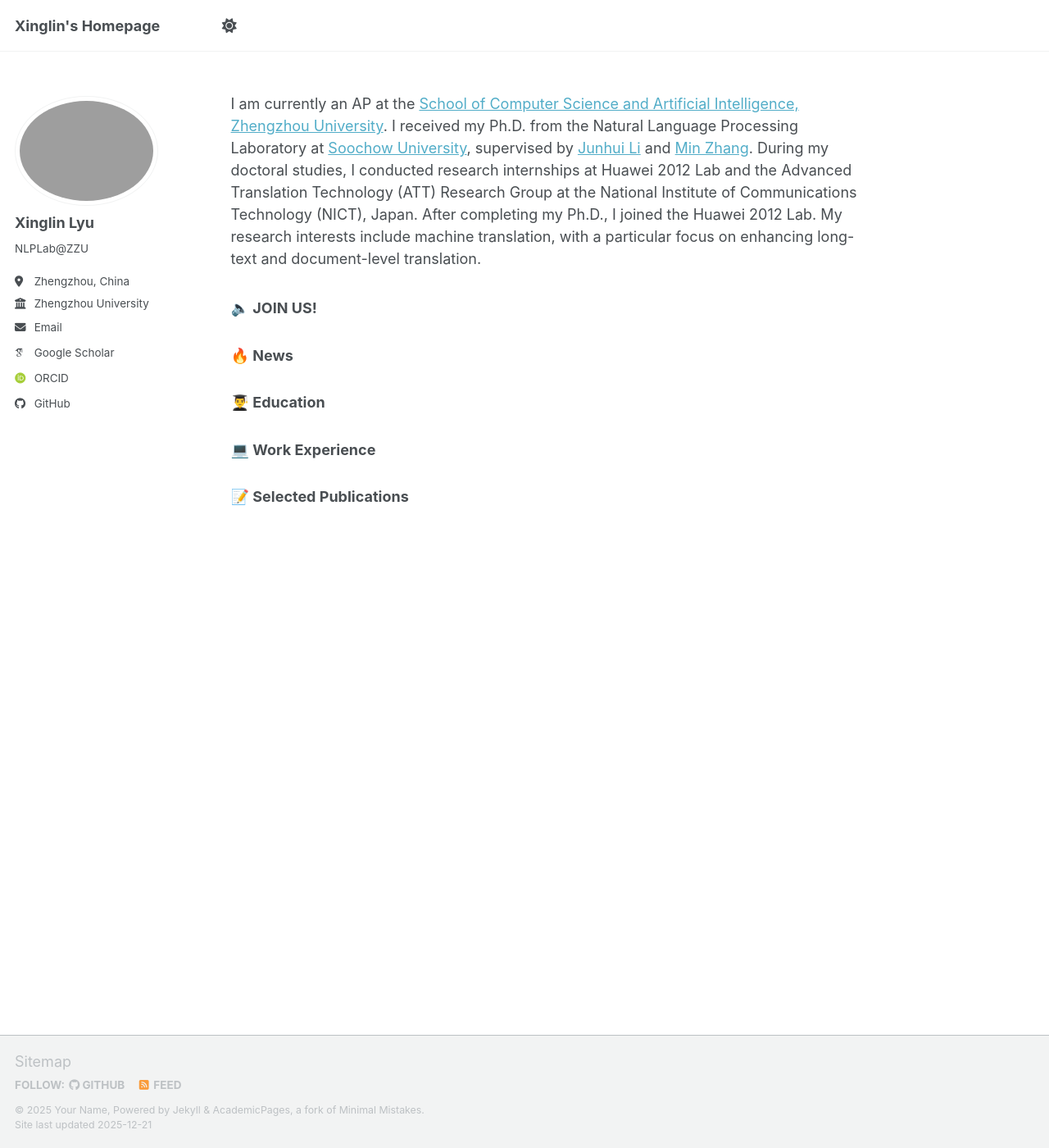
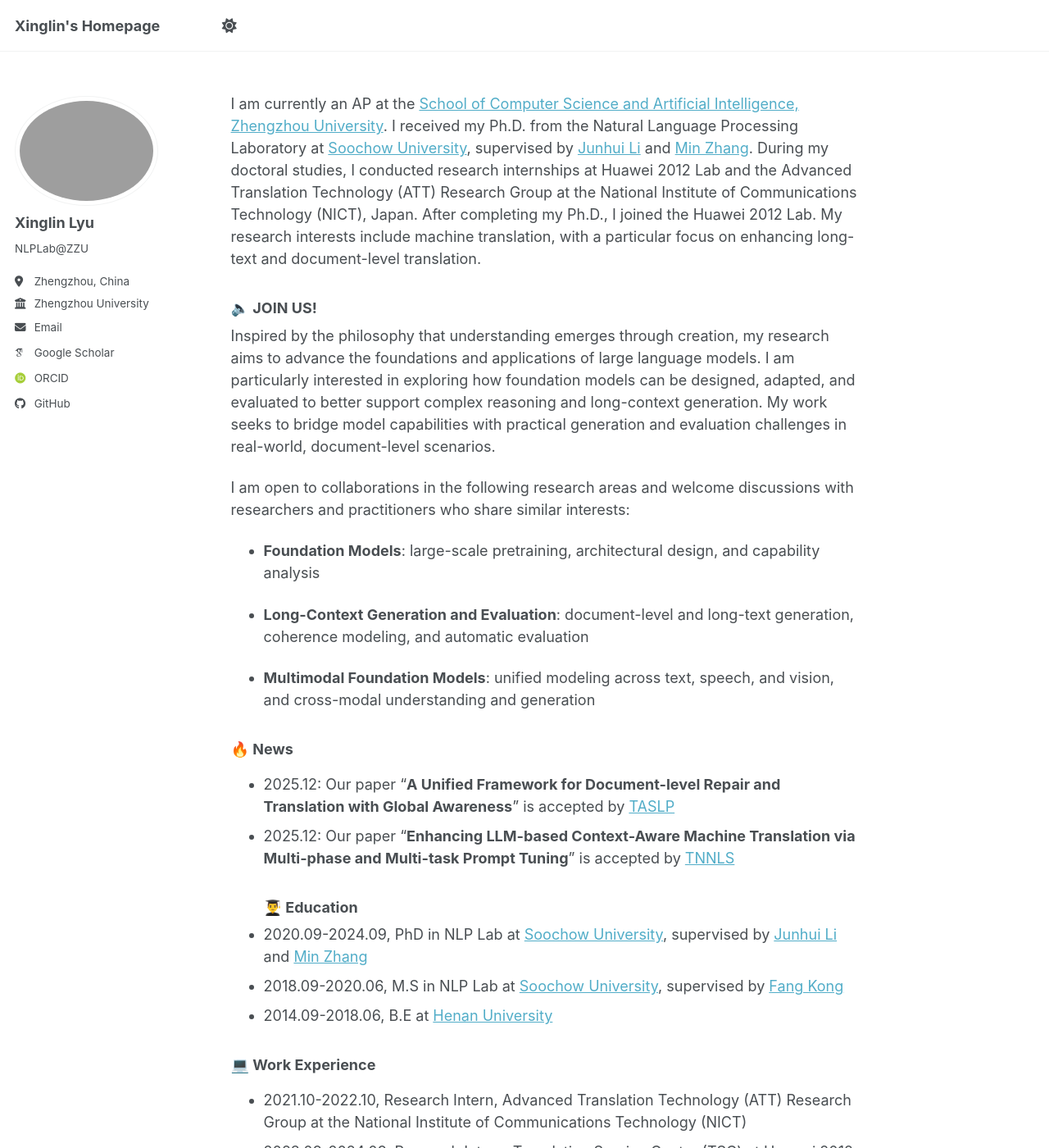
Before and after one commit to xllyu-nlp/xllyu-nlp.github.io, a Jekyll site: the page built from _pages/about.md, in a window 1280 px wide and 1400 px high. Shown: the whole window at 82% size. Built offline with Jekyll 4.4.1, drawn with Linux system fonts in a browser that asks for light colours; some web fonts are replaced; a script bundle is joined from its source files by our own code; library files that are not in the unit come from our copies; some of the changed text lies outside the part shown.

Commit message:
Update about.md

```diff
--- a/_pages/about.md
+++ b/_pages/about.md
@@ -10,8 +10,40 @@ redirect_from:
 I am currently an AP at the [School of Computer Science and Artificial Intelligence, Zhengzhou University](https://www7.zzu.edu.cn/csai/). I received my Ph.D. from the Natural Language Processing Laboratory at [Soochow University](https://www.suda.edu.cn/), supervised by [Junhui Li](https://web.suda.edu.cn/jhli/) and [Min Zhang](https://zhangminsuda.github.io/). During my doctoral studies, I conducted research internships at Huawei 2012 Lab and the Advanced Translation Technology (ATT) Research Group at the National Institute of Communications Technology (NICT), Japan. After completing my Ph.D., I joined the Huawei 2012 Lab. My research interests include machine translation, with a particular focus on enhancing long-text and document-level translation.
 
 ### 🔈 JOIN US!
+Inspired by the philosophy that understanding emerges through creation, my research aims to advance the foundations and applications of large language models. I am particularly interested in exploring how foundation models can be designed, adapted, and evaluated to better support complex reasoning and long-context generation. My work seeks to bridge model capabilities with practical generation and evaluation challenges in real-world, document-level scenarios.
+
+I am open to collaborations in the following research areas and welcome discussions with researchers and practitioners who share similar interests:
+
+- **Foundation Models**: large-scale pretraining, architectural design, and capability analysis
+
+- **Long-Context Generation and Evaluation**: document-level and long-text generation, coherence modeling, and automatic evaluation
+
+- **Multimodal Foundation Models**: unified modeling across text, speech, and vision, and cross-modal understanding and generation
+
 
 ### 🔥 News
+- 2025.12: Our paper "__A Unified Framework for Document-level Repair and Translation with Global Awareness__" is accepted by [TASLP](https://signalprocessingsociety.org/publications-resources/ieee-transactions-audio-speech-and-language-processing)
+- 2025.12: Our paper "__Enhancing LLM-based Context-Aware Machine Translation via Multi-phase and Multi-task Prompt Tuning__" is accepted by [TNNLS](https://cis.ieee.org/publications/t-neural-networks-and-learning-systems)
 ### 👨‍🎓 Education
+- 2020.09-2024.09, PhD in NLP Lab at [Soochow University](https://www.suda.edu.cn/), supervised by [Junhui Li](https://web.suda.edu.cn/jhli/) and [Min Zhang](https://zhangminsuda.github.io/)
+- 2018.09-2020.06, M.S in NLP Lab at [Soochow University](https://www.suda.edu.cn/), supervised by [Fang Kong](https://scst.suda.edu.cn/11/55/c30767a528725/page.htm)
+- 2014.09-2018.06, B.E at [Henan University](https://www.henu.edu.cn/)
+
 ### 💻 Work Experience
+- 2021.10-2022.10, Research Intern, Advanced Translation Technology (ATT) Research Group at the National Institute of Communications Technology (NICT)
+- 2023.09-2024.09, Research Intern, Translation Service Center (TSC) at Huawei 2012 Lab
+- 2024.10-2025.10, Researcher, Translation Service Center (TSC) at Huawei 2012 Lab
+- 2025.12-Now, Assistant Professor, Zhengzhou University
 ### 📝 Selected Publications
+- Encouraging Lexical Translation Consistency for Document-Level Neural Machine Translation. [[Paper]()]<br>
+**Xinglin Lyu**, Junhui Li, Zhengxian Gong, Min Zhang. 2021. EMNLP.
+- Modeling Consistency Preference via Lexical Chains for Document-level Neural Machine Translation. [[Paper]()]<br>
+**Xinglin Lyu**, Junhui Li, Shimin Tao, Hao Yang, Min Zhang. 2022. EMNLP.
+- DeMPT: Decoding-enhanced Multi-phase Prompt Tuning for Making LLMs Be Better Context-aware Translators. [[Paper]()][[Code]()]<br>
+**Xinglin Lyu**, Junhui Li, Yanqing Zhao, Min Zhang, Daimeng Wei, Shimin Tao, Hao Yang, Min Zhang. 2024. EMNLP.
+- Refining History for Future-Aware Neural Machine Translation.[[Paper]()]<br>
+**Xinglin Lyu**, Junhui Li, Min Zhang, Chenchen Ding, Hideki Tanaka, Masao Utiyama. 2022. TASLP.
+- A Survey of Document-level Neural Machine Translation. [[Paper]()]<br>
+**Xinglin Lyu**, Junhui Li, Shimin Tao, Hao Yang, Min Zhang. 2024. Journal of Software.
+- DoCIA: An Online Document-Level Context Incorporation Agent for Speech Translation. [[Paper]()][[Code]()]<br>
+**Xinglin Lyu**, Junhui Li, DaiMeng Wei, Min Zhang, Shimin Tao, Hao Yang, Min Zhang. 2025. ACL findings.
```
